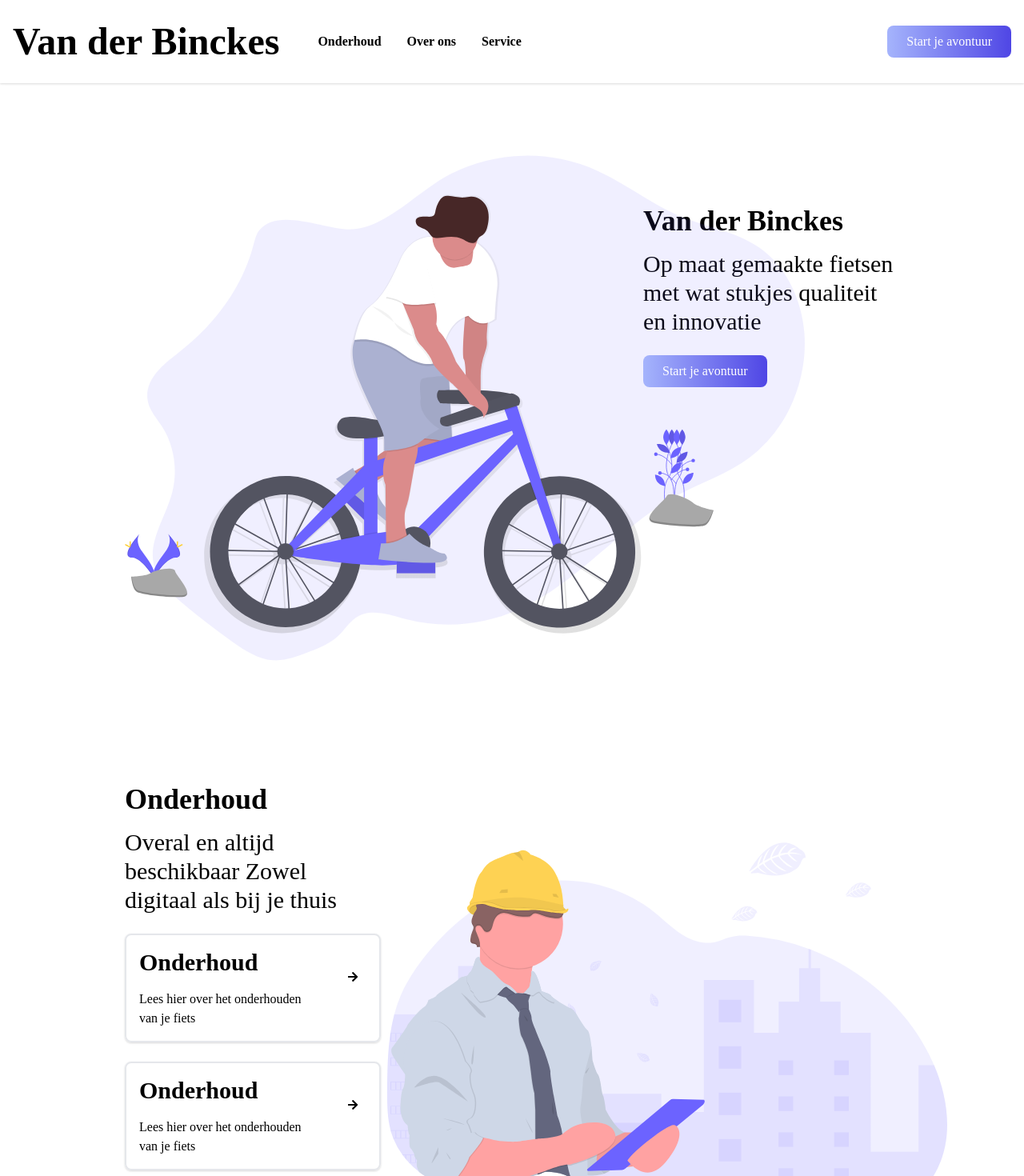
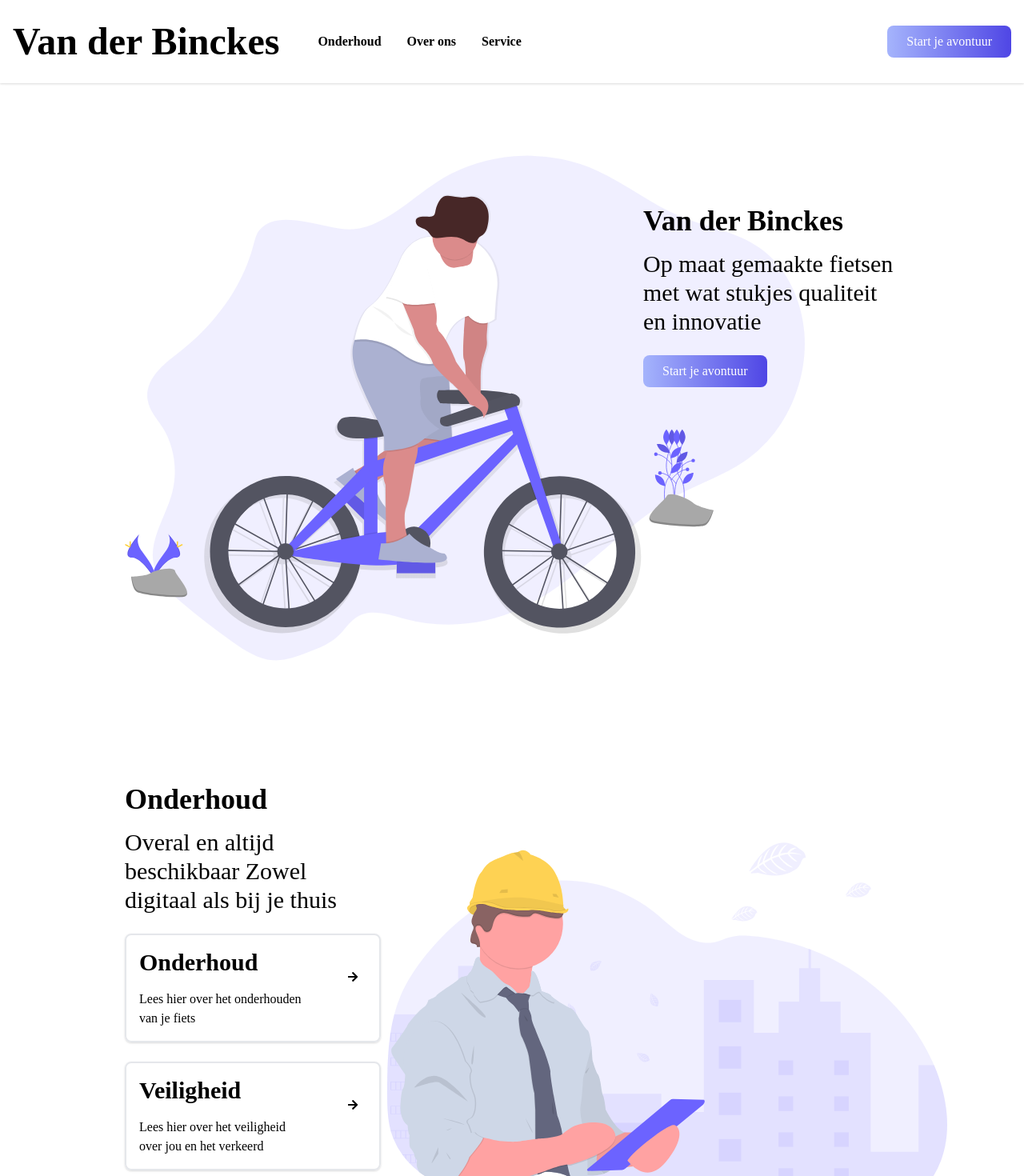
Before and after one commit to S3ntrail/vanderbrincks, a Next.js app: page / in a window 1280 px wide. Shown: the top 1470 px of the page at 80% size. Built offline with nearby package versions, Linux system fonts and the light colour scheme.

Commit message:
Animation all the way
Animated the landing page to give a sick feel.

Also made the card/card.js modular

```diff
--- a/components/Card/card.js
+++ b/components/Card/card.js
@@ -2,7 +2,7 @@ import {FontAwesomeIcon} from '@fortawesome/react-fontawesome'
 
 import {faArrowRight} from '@fortawesome/free-solid-svg-icons'
 
-const Card = () => {
+const Card = props => {
   return(
     <div className="flex flex-wrap border-2 shadow rounded-lg cursor-pointer transform transition duration-500 hover:scale-110 hover:shadow-xl">
 
@@ -11,11 +11,11 @@ const Card = () => {
         <div>
 
           <h3 className="font-bold mb-4">
-            Onderhoud
+            {props.title}
           </h3>
 
           <p>
-            Lees hier over het onderhouden van je fiets
+            {props.description}
           </p>
         </div>
 
--- a/components/Global/Navbar/navbar.js
+++ b/components/Global/Navbar/navbar.js
@@ -5,7 +5,7 @@ import Button from '/components/Button/button'
 const Navbar = () => {
   return (
 
-    <nav className="bg-white shadow fixed w-screen z-10" role="navigation">
+    <nav className="bg-white shadow fixed w-screen z-10 animate__animated animate__fadeInDown" role="navigation">
       <div className="container mx-auto mt-2 p-4 mb-2 flex flex-wrap items-center justify-center">
 
         <div className="mr-4 md:mr-8">
--- a/components/Landing/Landing.js
+++ b/components/Landing/Landing.js
@@ -5,7 +5,7 @@ import Button from 'components/Button/button'
 const Landing = () => {
   return(
     <div className="mt-40 flex gap-2 justify-center pb-4 flex-wrap">
-      <div className="w-1/2 text-left">
+      <div className="w-1/2 text-left animate__animated animate__fadeInLeft">
         <Image
           src="/bikeride.svg"
           layout="fixed"
@@ -14,7 +14,7 @@ const Landing = () => {
         />
       </div>
 
-      <div className="mt-24 w-1/4">
+      <div className="mt-24 w-1/4 animate__animated animate__fadeInRight">
         <h2 className="font-semibold text-left">Van der Binckes</h2>
 
         <h3 className="mt-4 text-left">
--- a/components/Maintenance/Maintenance.js
+++ b/components/Maintenance/Maintenance.js
@@ -15,11 +15,17 @@ const Maintenance = () => {
         </h3>
 
         <div className="mt-6">
-          <Card />
+          <Card
+            title="Onderhoud"
+            description="Lees hier over het onderhouden van je fiets"
+          />
         </div>
 
         <div className="mt-6">
-          <Card />
+          <Card
+            title="Veiligheid"
+            description="Lees hier over het veiligheid over jou en het verkeerd"
+          />
         </div>
 
       </div>
--- a/package.json
+++ b/package.json
@@ -10,6 +10,7 @@
     "@fortawesome/fontawesome-svg-core": "^1.2.36",
     "@fortawesome/free-solid-svg-icons": "^5.15.4",
     "@fortawesome/react-fontawesome": "^0.1.15",
+    "animate.css": "^4.1.1",
     "next": "^11.1.2",
     "react": "^17.0.2",
     "react-dom": "^17.0.2"
--- a/pages/_app.js
+++ b/pages/_app.js
@@ -1,5 +1,6 @@
 import 'tailwindcss/tailwind.css'
 import '../styles/globals.css'
+import 'animate.css'
 
 function MyApp({ Component, pageProps }) {
   return <Component {...pageProps} />
```
Also changed, not shown: 1 other file (tests, documents, lock files or other folders).
